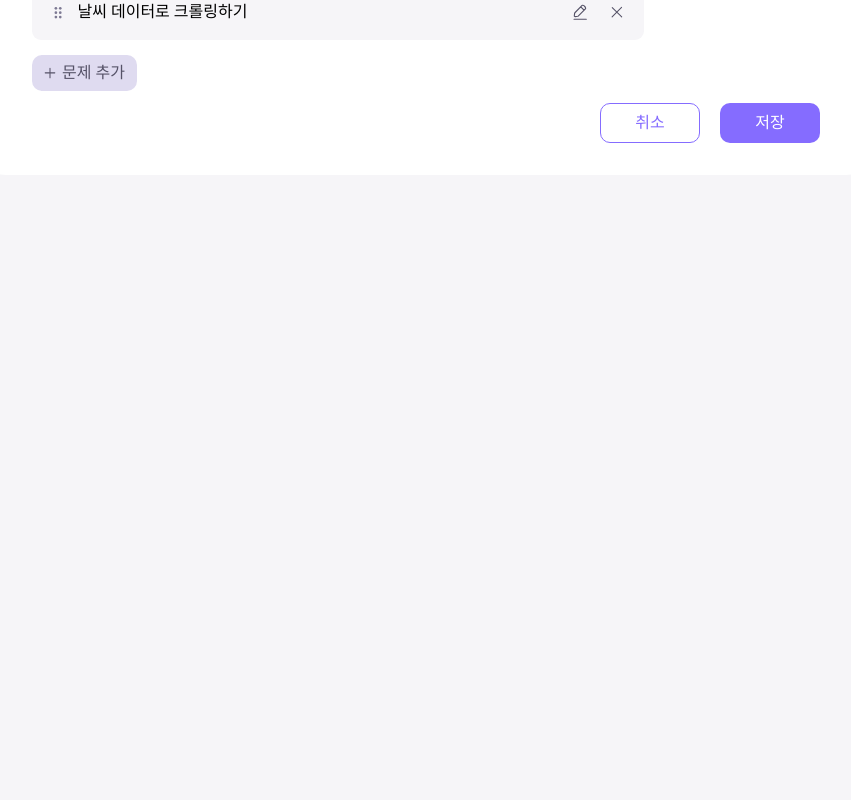
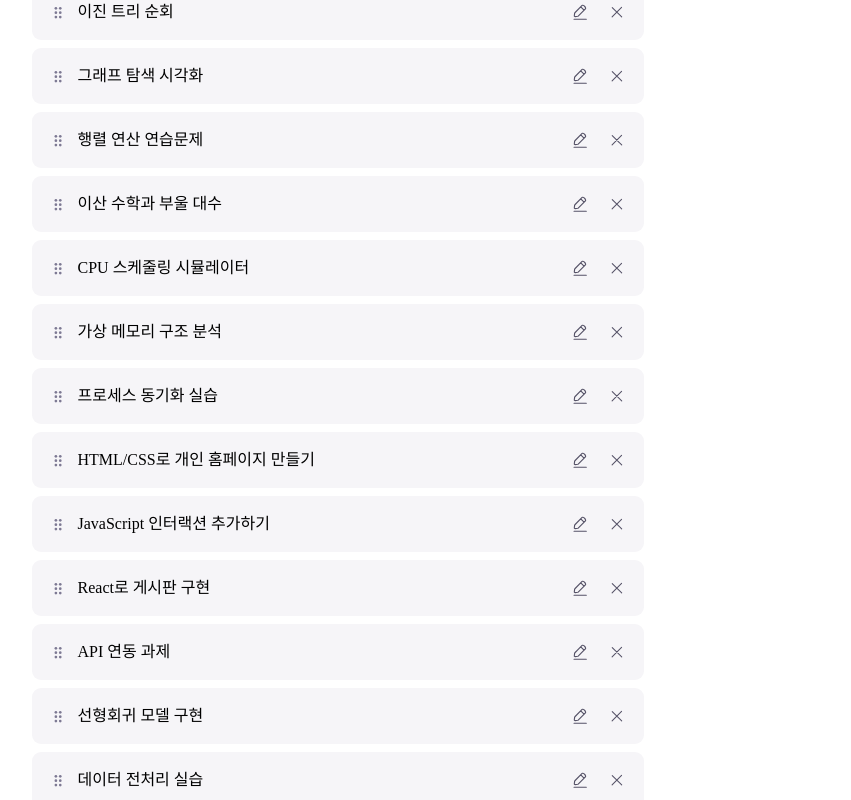
Before and after one commit to 2025-snowCode/snowCode-Client, a React (Vite) app: page /admin/assignments in a window 1280 px wide. Shown: the part 620-1420 px from the top of the page, without its empty margins (214-1065 px from the left). Before the commit the page ends 800 px from the top, so only its background shows below. Built offline with nearby package versions, Linux system fonts and the light colour scheme; a web font is replaced by a local one.

Commit message:
#9 add: mockup data 확장

```diff
--- a/src/components/admin/assignments/dummy/response.ts
+++ b/src/components/admin/assignments/dummy/response.ts
@@ -3,7 +3,7 @@ import type {CoursesResponse} from './types';
 export const coursesResponse: CoursesResponse = {
   success: true,
   response: {
-    count: 2,
+    count: 5,
     courses: [
       {
         id: 1,
@@ -11,16 +11,13 @@ export const coursesResponse: CoursesResponse = {
         year: 2025,
         semester: 'FIRST',
         section: '002',
-        count: 2,
+        count: 5,
         assignments: [
-          {
-            id: 1,
-            title: '날씨 데이터로 크롤링하기',
-          },
-          {
-            id: 3,
-            title: '날씨 데이터로 크롤링하기',
-          },
+          {id: 1, title: '날씨 데이터로 크롤링하기'},
+          {id: 3, title: '정렬 알고리즘 구현하기'},
+          {id: 5, title: '스택과 큐로 계산기 만들기'},
+          {id: 6, title: '이진 트리 순회'},
+          {id: 7, title: '그래프 탐색 시각화'},
         ],
       },
       {
@@ -31,14 +28,48 @@ export const coursesResponse: CoursesResponse = {
         section: '003',
         count: 2,
         assignments: [
-          {
-            id: 2,
-            title: '날씨 데이터로 크롤링하기',
-          },
-          {
-            id: 4,
-            title: '날씨 데이터로 크롤링하기',
-          },
+          {id: 2, title: '행렬 연산 연습문제'},
+          {id: 4, title: '이산 수학과 부울 대수'},
+        ],
+      },
+      {
+        id: 3,
+        title: '운영체제',
+        year: 2025,
+        semester: 'SECOND',
+        section: '001',
+        count: 3,
+        assignments: [
+          {id: 8, title: 'CPU 스케줄링 시뮬레이터'},
+          {id: 9, title: '가상 메모리 구조 분석'},
+          {id: 10, title: '프로세스 동기화 실습'},
+        ],
+      },
+      {
+        id: 4,
+        title: '웹프로그래밍',
+        year: 2025,
+        semester: 'SUMMER',
+        section: '101',
+        count: 4,
+        assignments: [
+          {id: 11, title: 'HTML/CSS로 개인 홈페이지 만들기'},
+          {id: 12, title: 'JavaScript 인터랙션 추가하기'},
+          {id: 13, title: 'React로 게시판 구현'},
+          {id: 14, title: 'API 연동 과제'},
+        ],
+      },
+      {
+        id: 5,
+        title: 'AI기초',
+        year: 2025,
+        semester: 'WINTER',
+        section: '201',
+        count: 3,
+        assignments: [
+          {id: 15, title: '선형회귀 모델 구현'},
+          {id: 16, title: '데이터 전처리 실습'},
+          {id: 17, title: 'PyTorch 기초 과제'},
         ],
       },
     ],
```
